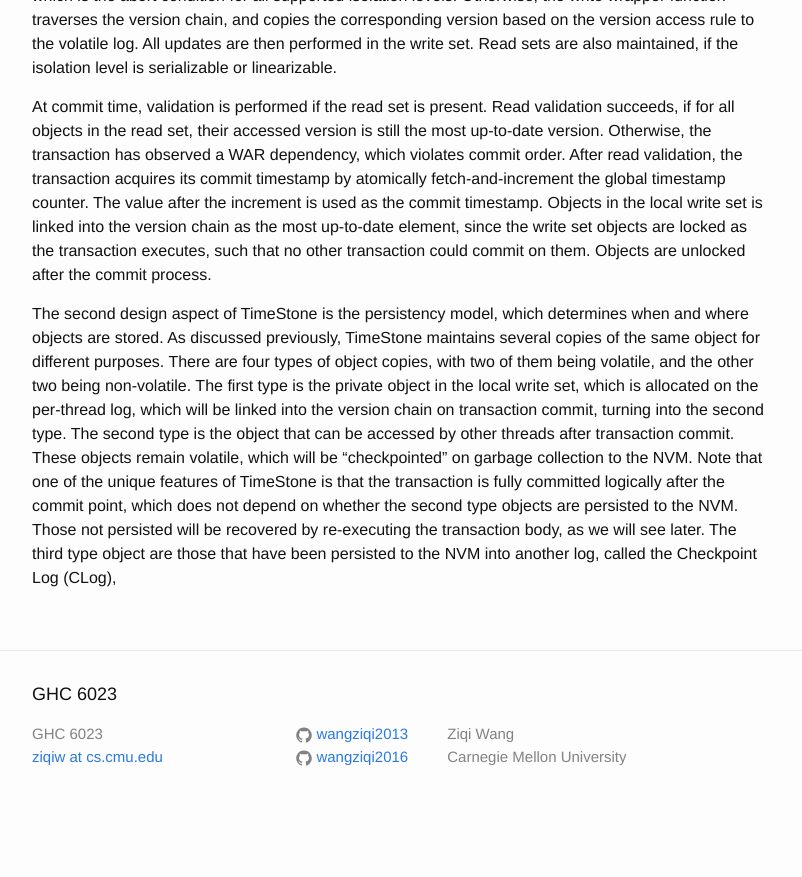
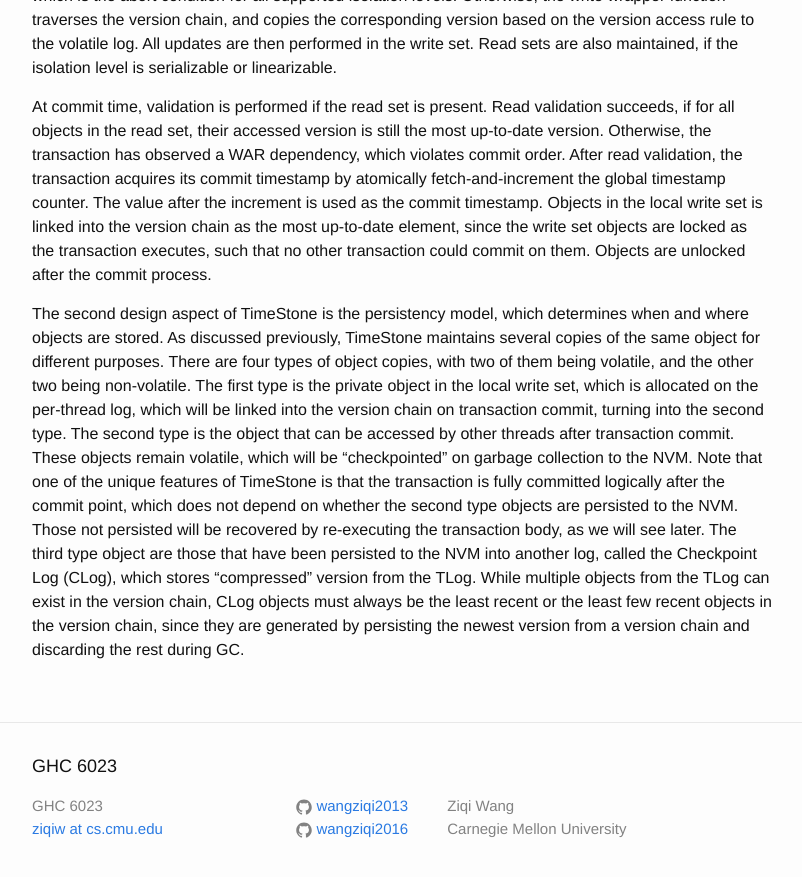
Before and after one commit to wangziqi2013/wangziqi2013.github.io, a Jekyll site: the page built from _posts/2020-08-24-timestone.markdown, in a window 1280 px wide and 900 px high, scrolled down 1375 px. Shown: the top 877 px of the window, without its empty margins (238-1040 px from the left). Built offline with Jekyll 4.4.1, drawn with Linux system fonts in a browser that asks for light colours; before the commit the page ends 2203 px from its top, so only the background shows below that.

Commit message:
Adding third type

```diff
--- a/_posts/2020-08-24-timestone.markdown
+++ b/_posts/2020-08-24-timestone.markdown
@@ -73,3 +73,6 @@ on garbage collection to the NVM. Note that one of the unique features of TimeSt
 fully committed logically after the commit point, which does not depend on whether the second type objects are persisted
 to the NVM. Those not persisted will be recovered by re-executing the transaction body, as we will see later.
 The third type object are those that have been persisted to the NVM into another log, called the Checkpoint Log (CLog),
+which stores "compressed" version from the TLog. While multiple objects from the TLog can exist in the version chain,
+CLog objects must always be the least recent or the least few recent objects in the version chain, since they are
+generated by persisting the newest version from a version chain and discarding the rest during GC.
```
